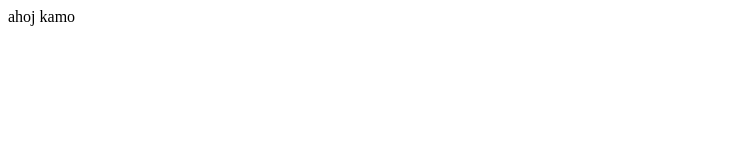
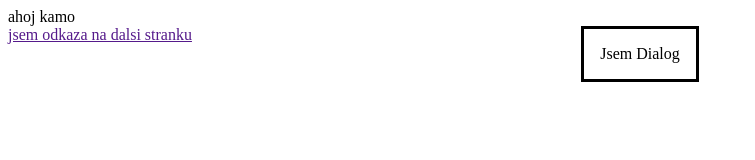
Before and after one commit to PetrZmatlo/playground, a plain HTML site: page index.html in a window 1280 px wide. Shown: the whole page, without its empty margins (0-755 px from the left). Drawn offline with Linux system fonts and the light colour scheme.

Commit message:
Uvod do tagu

```diff
--- a/index.html
+++ b/index.html
@@ -9,6 +9,14 @@
 
 <body>
     ahoj kamo
+
+    <dialog open>
+        Jsem Dialog
+    </dialog>
+
+    <nav>
+        <a href="">jsem odkaza na dalsi stranku</a>
+    </nav>
 </body>
 
 </html>
```
